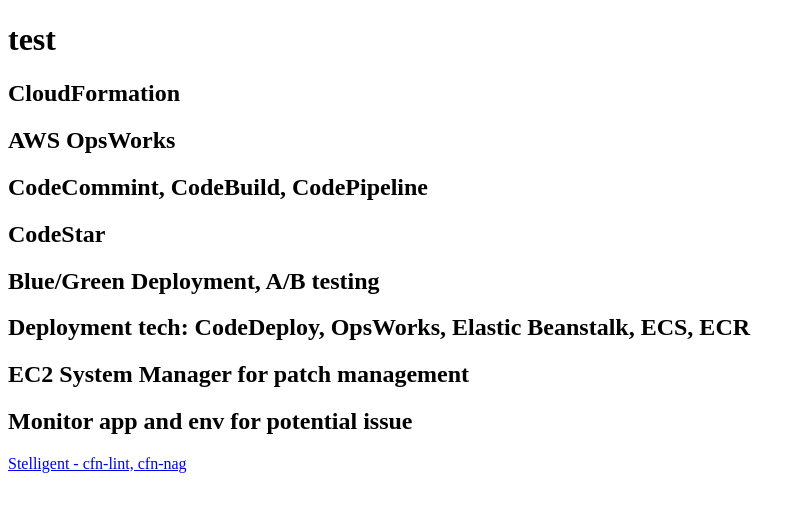
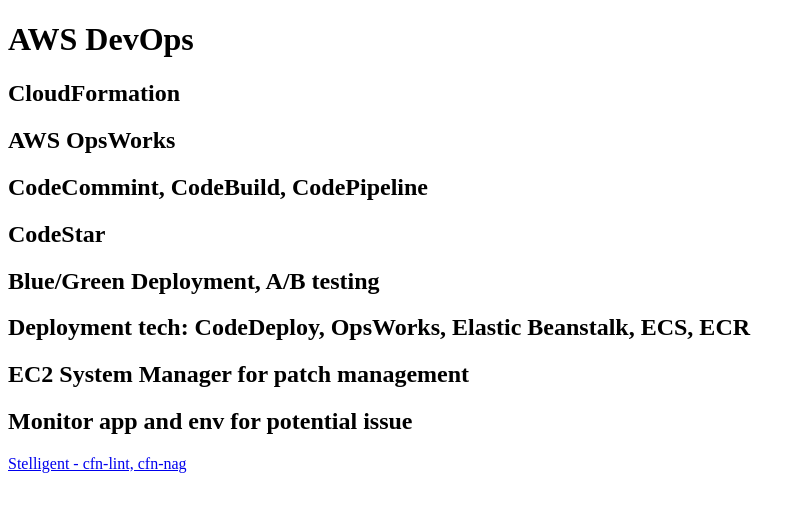
Before and after one commit to jhong40/jhong40.github.io, a plain HTML site: page index.html in a window 1280 px wide. Shown: the whole page, without its empty margins (0-804 px from the left). Drawn offline with Linux system fonts and the light colour scheme.

Commit message:
Update index.html

```diff
--- a/index.html
+++ b/index.html
@@ -1,7 +1,7 @@
 <!DOCTYPE HTML>
 <html>
   <body>
-    <h1>test</h1>
+    <h1>AWS DevOps</h1>
     <h2>CloudFormation</h2>
     <h2>AWS OpsWorks</h2>
     <h2>CodeCommint, CodeBuild, CodePipeline</h2>
```
